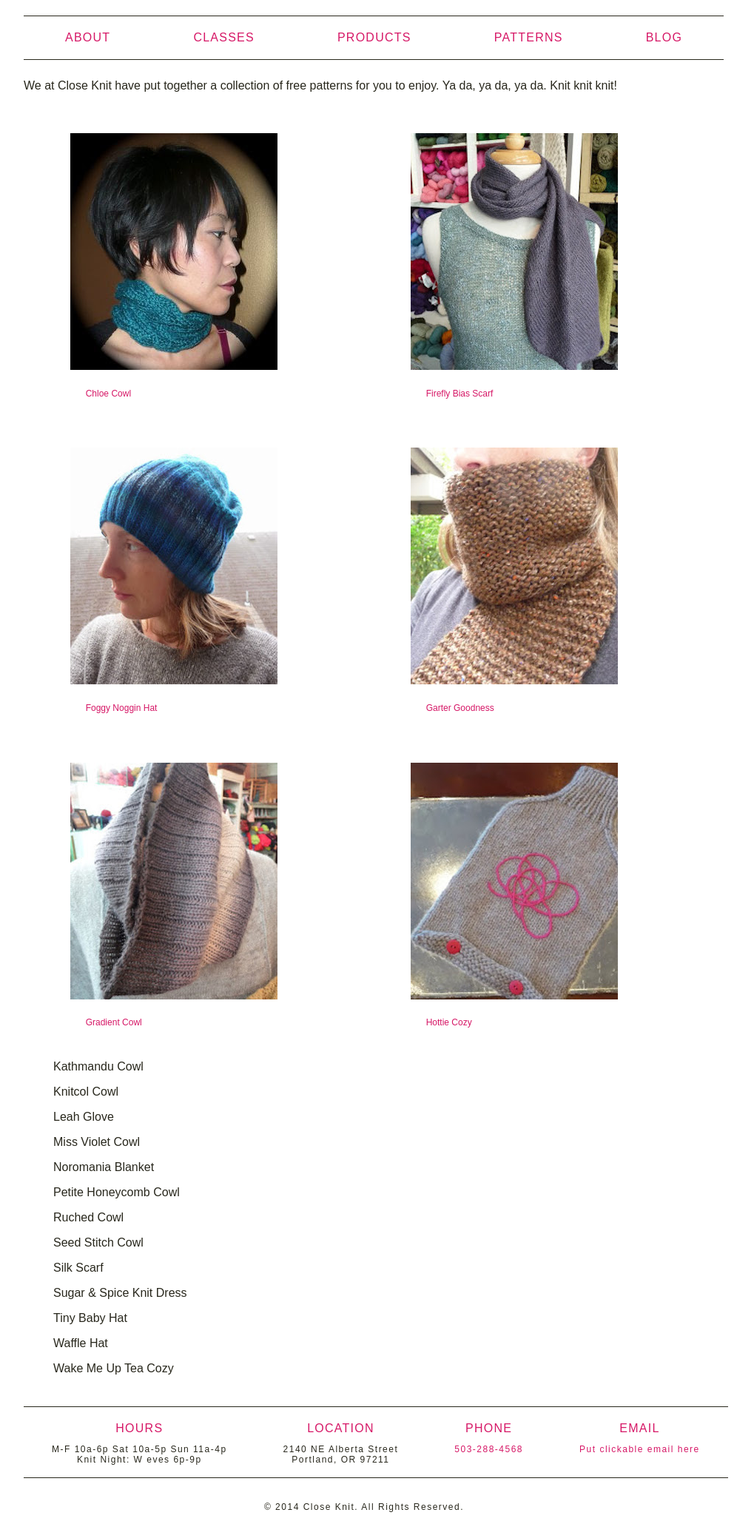
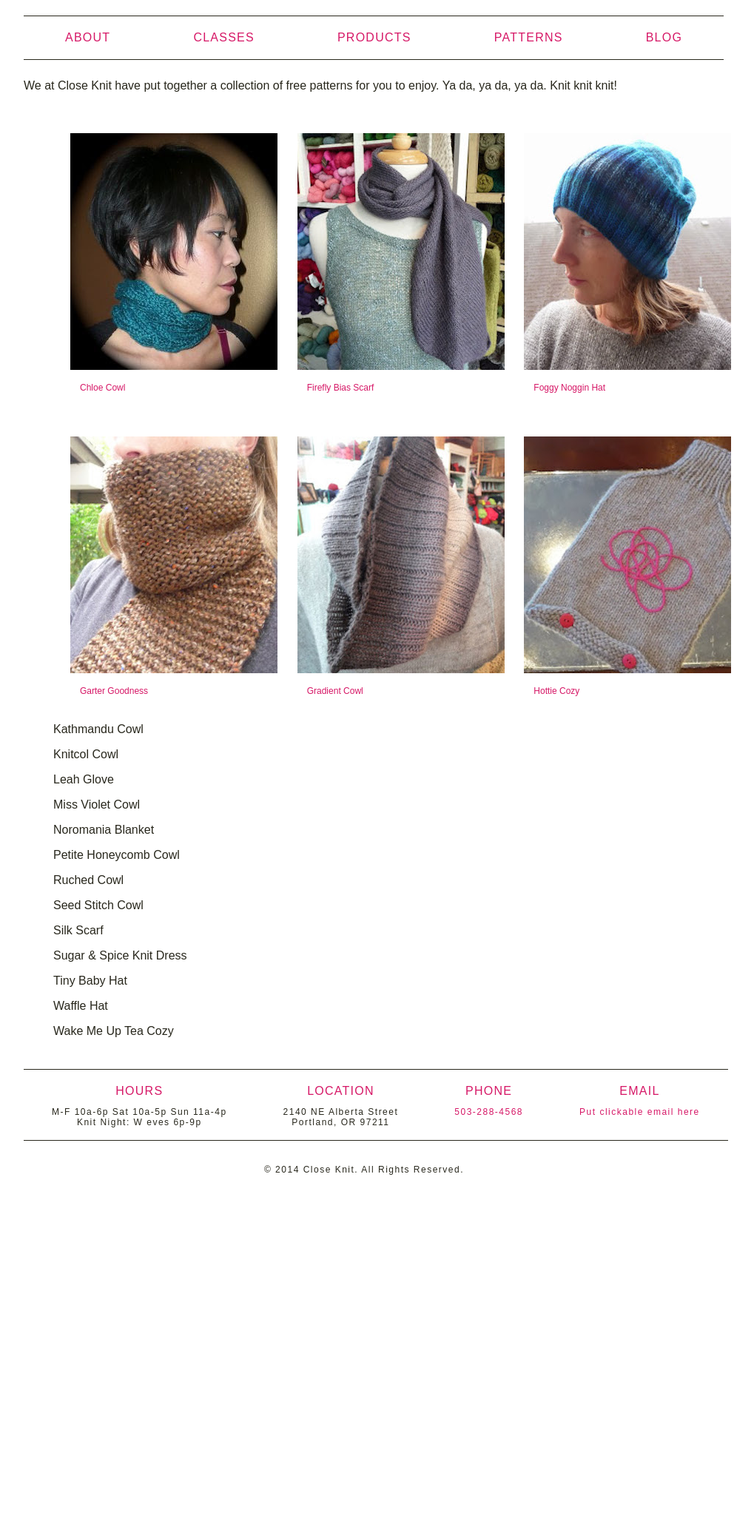
Before and after one commit to kdv24/CK_web, a PHP site: page /patterns.html in a window 1280 px wide. Shown: the part 152-2208 px from the top of the page at 74% size, without its empty margins (148-1167 px from the left). After the commit the page ends 1740 px from the top, so only its background shows below. Run offline with PHP 8.4, Linux system fonts and the light colour scheme.

Commit message:
adding missing files yarnwall and myscript

```diff
--- a/css/style.css
+++ b/css/style.css
@@ -41,12 +41,7 @@ h2 {
 	margin: 0px 0px 0px 0px;
 }
 
-#menu {
-	width: auto;
-	list-style: none;
-	float: left;
-	padding: 0px 0px;
-}
+
 
 ul.header li{
 	border-bottom: 1px solid #28271C;
@@ -115,12 +110,14 @@ PAGE: PATTERNS  --- all images 280 x 320
 		margin: none;
 		padding: none;
 		list-style: none;
+
+
 		display: inline-block;
 	}
 
 #gallery li {
 		float: left;
-		width: 45%;
+		width: 28.3333%;
 		margin: 2.5%;
 	}
 
--- a/index.html
+++ b/index.html
@@ -7,7 +7,9 @@
   <link rel="stylesheet" href="css/grid.css" type="text/css" media="screen">
   <link rel="stylesheet" href="css/style.css" type="text/css" media="screen">
   <link rel="stylesheet" href="css/normalize.css" type="text/css" media="screen">
+  <link rel="stylesheet" type="text/css" href="css.responsive.css">
   <link href='http://fonts.googleapis.com/css?family=Source+Sans+Pro' rel='stylesheet' type='text/css'>
+  <meta name="viewport" content="width=device-width, initial-scale=1.0">
 
 </head>
 
@@ -31,7 +33,7 @@
       </ul>
     </div>
 
-    <div id="menu" class="grid_12 omega">
+    <div class="header" class="grid_12 omega">
       <ul class="header">
         <li><a href="about.html">ABOUT</a></li>
         <li><a href="classes.html">CLASSES</a></li>
--- /dev/null
+++ b/myscript.js
@@ -0,0 +1 @@
+/* Javascript Foundations*/
--- a/patterns.html
+++ b/patterns.html
@@ -6,6 +6,7 @@
   <link rel="stylesheet" href="css/grid.css" type="text/css" media="screen">
   <link rel="stylesheet" href="css/style.css" type="text/css" media="screen">
   <link rel="stylesheet" href="css/normalize.css" type="text/css" media="screen">
+  <link rel="stylesheet" type="text/css" href="css.responsive.css">
   <link href='http://fonts.googleapis.com/css?family=Source+Sans+Pro' rel='stylesheet' type='text/css'>
 
 </head>
```
Also changed, not shown: img/nieghborhood_yarn_shop.gif (deleted).
